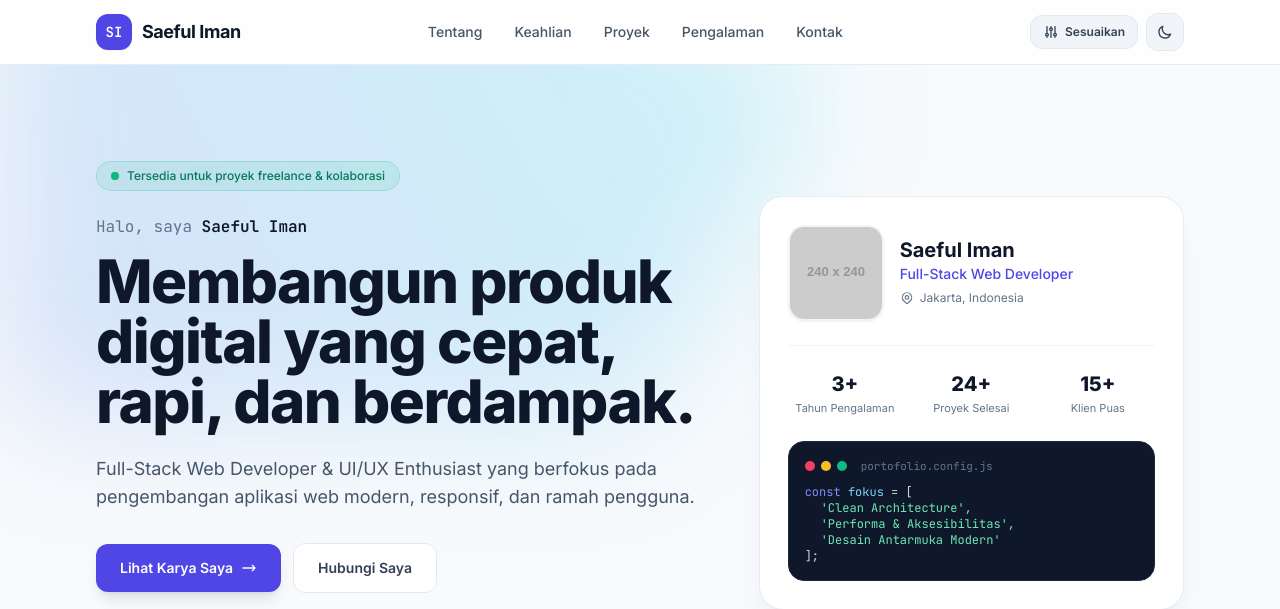
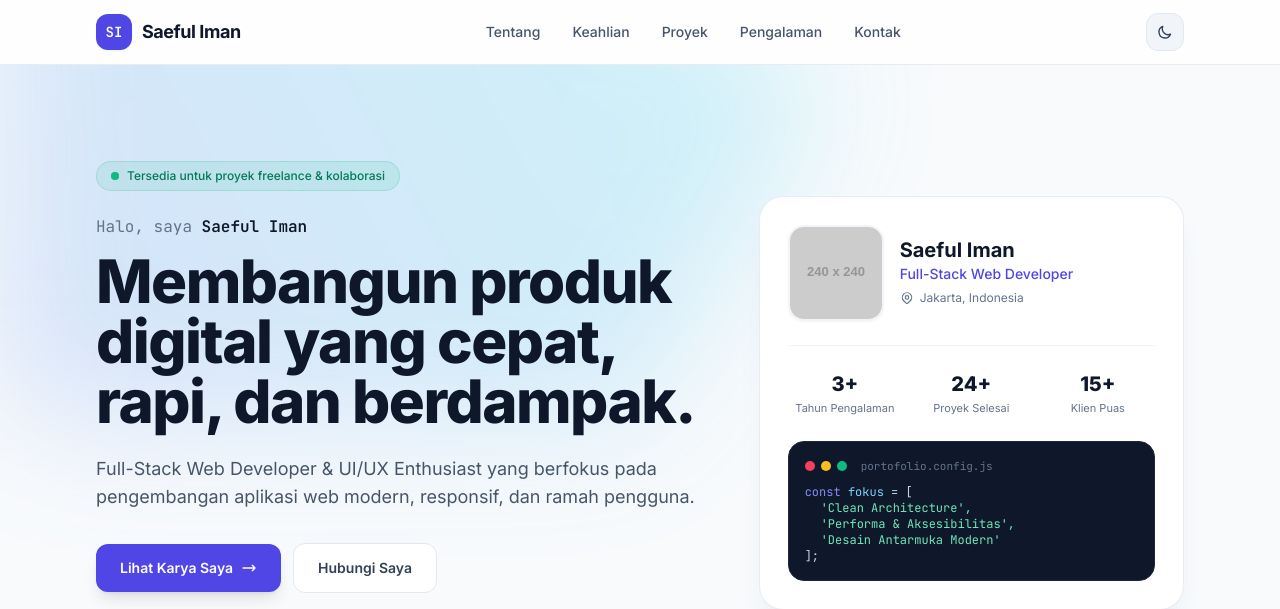
Before and after one commit to saefuliman256-arch/website-personal, a plain HTML site: page index.html in a window 1280 px wide. Shown: the top 609 px of the page. Drawn offline with nearby package versions, Linux system fonts and the light colour scheme; placeholder pictures from the web are drawn by us.

Commit message:
Update index.html

```diff
--- a/index.html
+++ b/index.html
@@ -1691,7 +1691,7 @@ url:e,reason:"blocked_domain_not_allowlisted"},b.parentOrigin);throw new DOMExce
     // === START_CONFIG ===
     const DEFAULT_CONFIG = {
       "warnaAksen": "indigo",
-      "tampilkanTombolKustomisasi": true,
+      "tampilkanTombolKustomisasi": false,
       "nama": "Saeful Iman",
       "inisial": "SI",
       "peran": "Full-Stack Web Developer",
```
